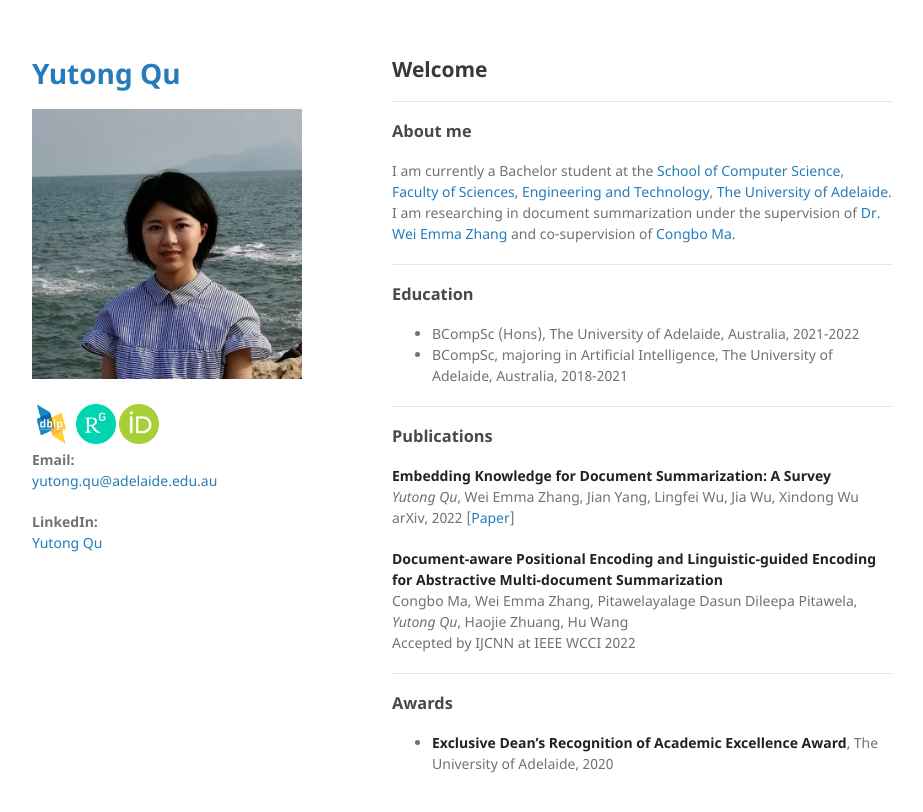
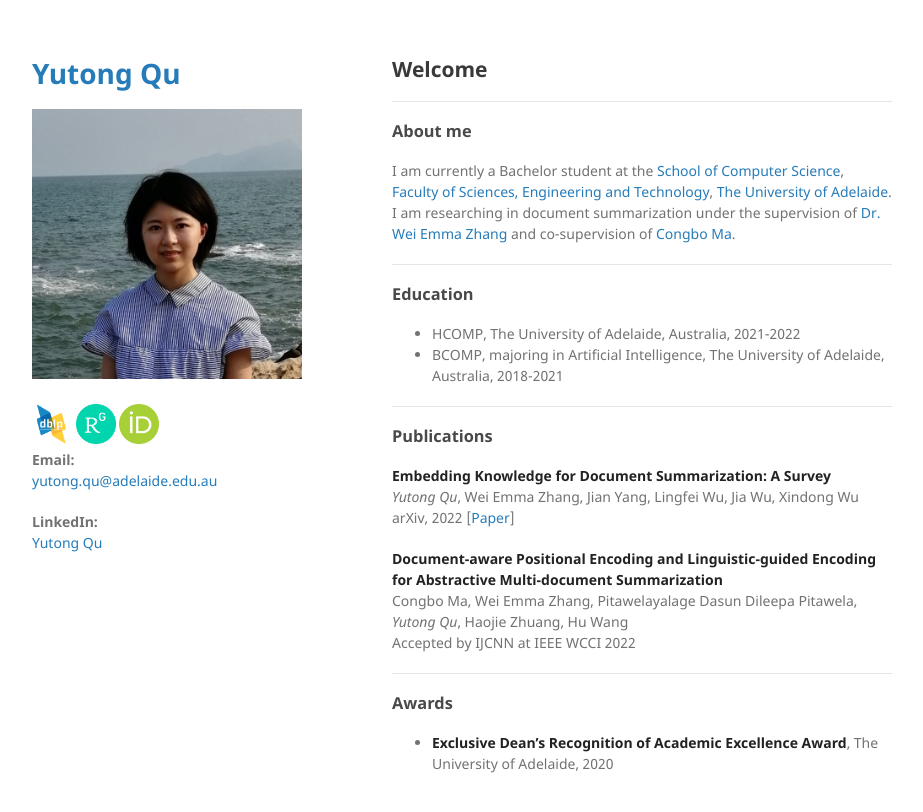
Before and after one commit to yutongqu/yutongqu.github.io, a Jekyll site: the page built from index.md, in a window 1280 px wide. Shown: the top 812 px of the page, without its empty margins (178-1101 px from the left). Built offline with Jekyll 4.4.1, drawn with Linux system fonts in a browser that asks for light colours; our own code applies the rules of GitHub Pages for plain Markdown files; the repository's description, which GitHub fills in, is left out.

Commit message:
Update index.md

```diff
--- a/index.md
+++ b/index.md
@@ -10,8 +10,8 @@ I am currently a Bachelor student at the [School of Computer Science](https://se
 
 ### Education
 
-- BCompSc (Hons), The University of Adelaide, Australia, 2021-2022
-- BCompSc, majoring in Artificial Intelligence, The University of Adelaide, Australia, 2018-2021
+- HCOMP, The University of Adelaide, Australia, 2021-2022
+- BCOMP, majoring in Artificial Intelligence, The University of Adelaide, Australia, 2018-2021
 
 ---
 
```
